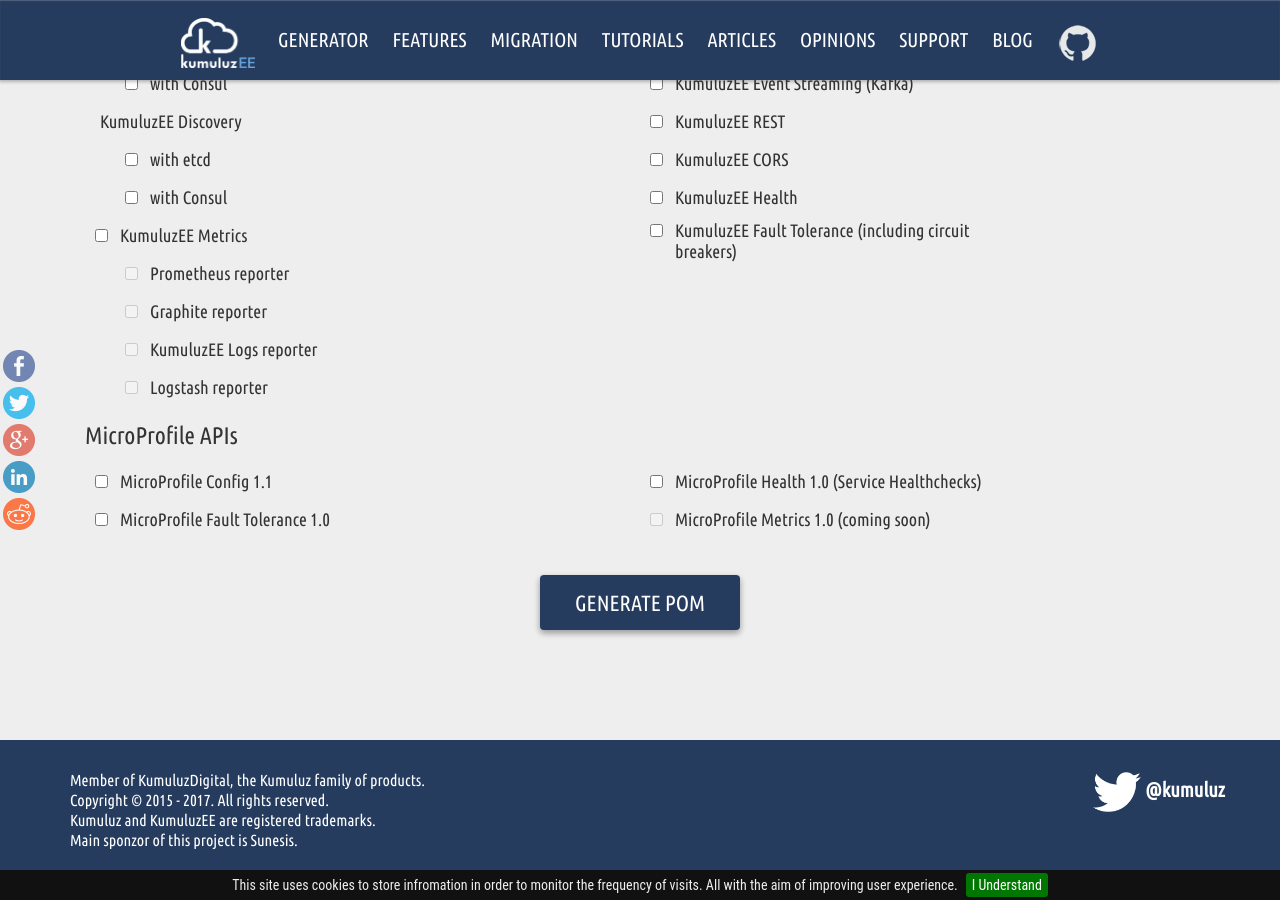
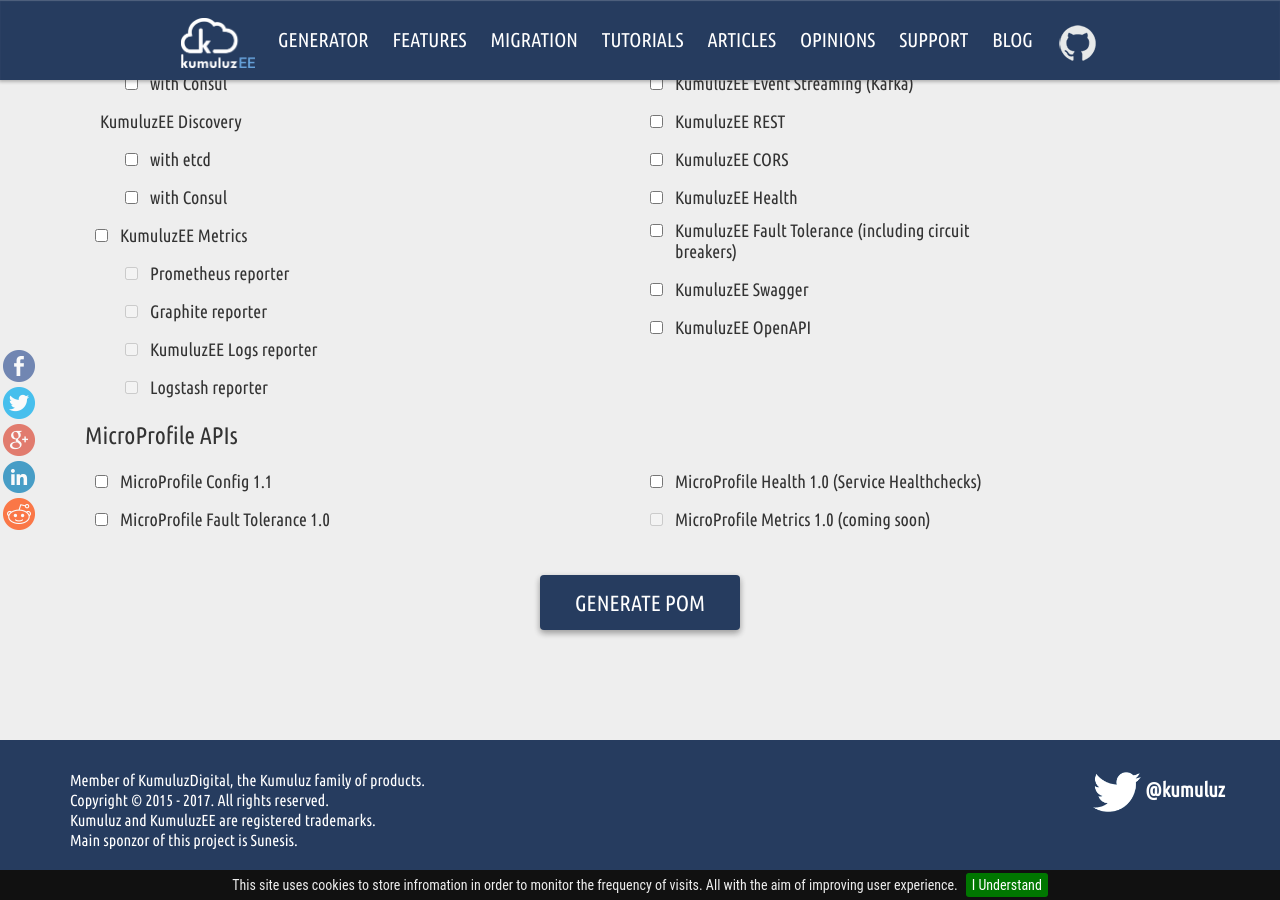
Before and after one commit to kumuluz/ee.kumuluz.com, a Jekyll site: the page built from generator/index.html, in a window 1280 px wide and 900 px high, scrolled down 1065 px. Built offline with Jekyll 4.4.1, drawn with Linux system fonts in a browser that asks for light colours; nearby versions of some CDN libraries; comment, search, counter and statistics services are not loaded.

Commit message:
update generator add swagger and openapi

```diff
--- a/_includes/header.html
+++ b/_includes/header.html
@@ -16,7 +16,7 @@
           <a href="{{ site.baseurl }}/"><img src="/assets/images/kumuluzee.png" /></a>
         </div>
         <ul class="nav navbar-nav">
-            <li id="generator-link"><a href="{{ '/generator?v=28092017' | prepend: site.baseurl }}">GENERATOR</a></li>
+            <li id="generator-link"><a href="{{ '/generator?v=30102017' | prepend: site.baseurl }}">GENERATOR</a></li>
             <li id="features-link"><a href="{{ '/features' | prepend: site.baseUrl }}">FEATURES</a></li>
             <li id="migration-link"><a href="{{ '/migration' | prepend: site.baseUrl }}">MIGRATION</a></li>
             <li id="tutorial-link"><a href="{{ '/tutorial' | prepend: site.baseurl }}">TUTORIALS</a></li>
--- a/generator/index.html
+++ b/generator/index.html
@@ -270,6 +270,18 @@
 									</label>
 								</div>
 
+								<div class="checkbox-inline col-xs-12 col-sm-offset-3 col-sm-9">
+									<label>
+										<input class='v2-5-0-SNAPSHOT' type="checkbox" name="dependencies" value="com.kumuluz.ee.swagger:kumuluzee-swagger:1.0.0-SNAPSHOT" />KumuluzEE Swagger
+									</label>
+								</div>
+
+								<div class="checkbox-inline col-xs-12 col-sm-offset-3 col-sm-9">
+									<label>
+										<input class='v2-5-0-SNAPSHOT' type="checkbox" name="dependencies" value="com.kumuluz.ee.openapi:kumuluzee-openapi:1.0.0-SNAPSHOT" />KumuluzEE OpenAPI
+									</label>
+								</div>
+
 							</div>
 
 		        </div>
--- a/index.html
+++ b/index.html
@@ -360,7 +360,7 @@
                               <p class="">
                                   <a href="{{ '/tutorial' | prepend: site.baseurl }}" class="btn btn-raised btn-extra-lg" style="width: 32%">TUTORIALS</a>
                                   <a href="https://github.com/kumuluz/kumuluzee/wiki/Getting-started" target="_blank" class="btn btn-raised btn-extra-lg" style="width: 32%;">GET STARTED</a>
-                                  <a href="{{ '/generator?v=28092017' | prepend: site.baseurl }}" class="btn btn-raised btn-extra-lg" style="width: 32%">POM GENERATOR</a>
+                                  <a href="{{ '/generator?v=30102017' | prepend: site.baseurl }}" class="btn btn-raised btn-extra-lg" style="width: 32%">POM GENERATOR</a>
                               </p>
                           </div>
                       </div>
```
